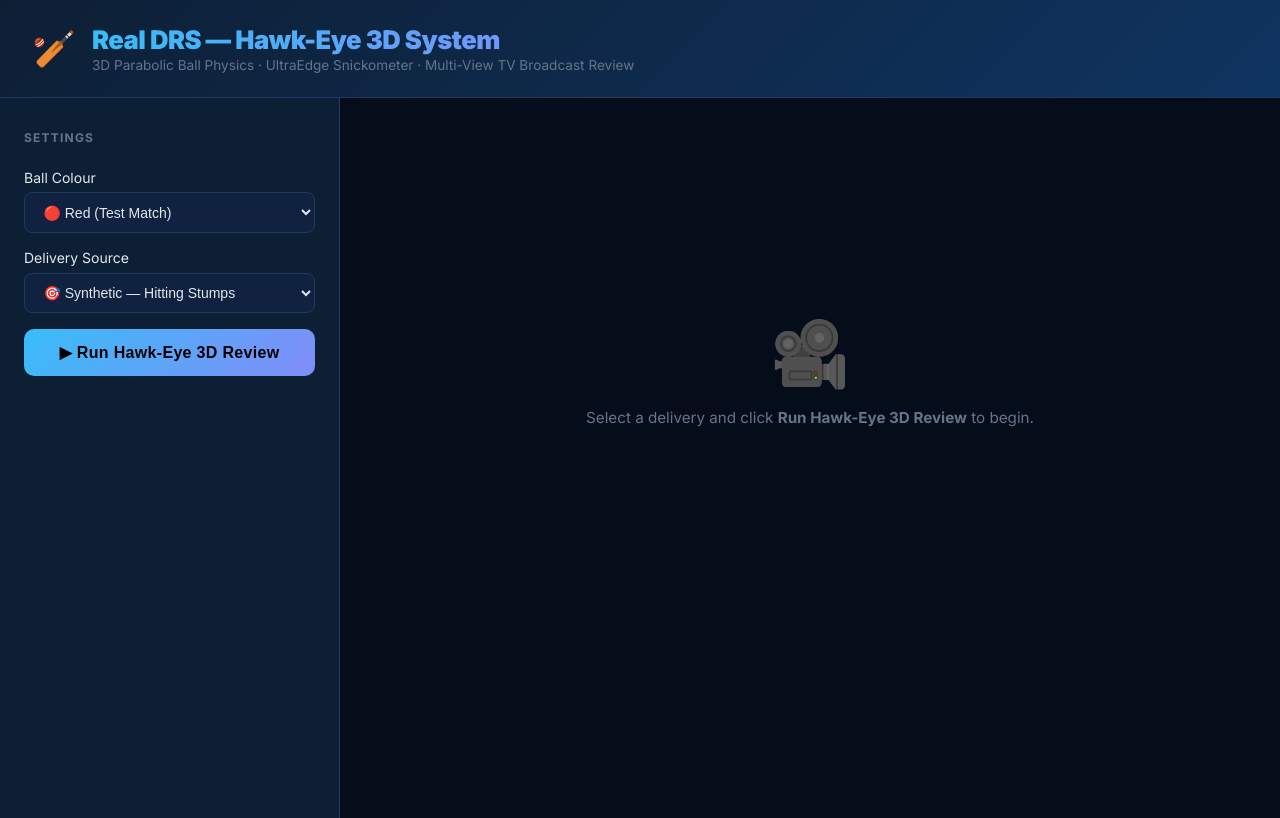
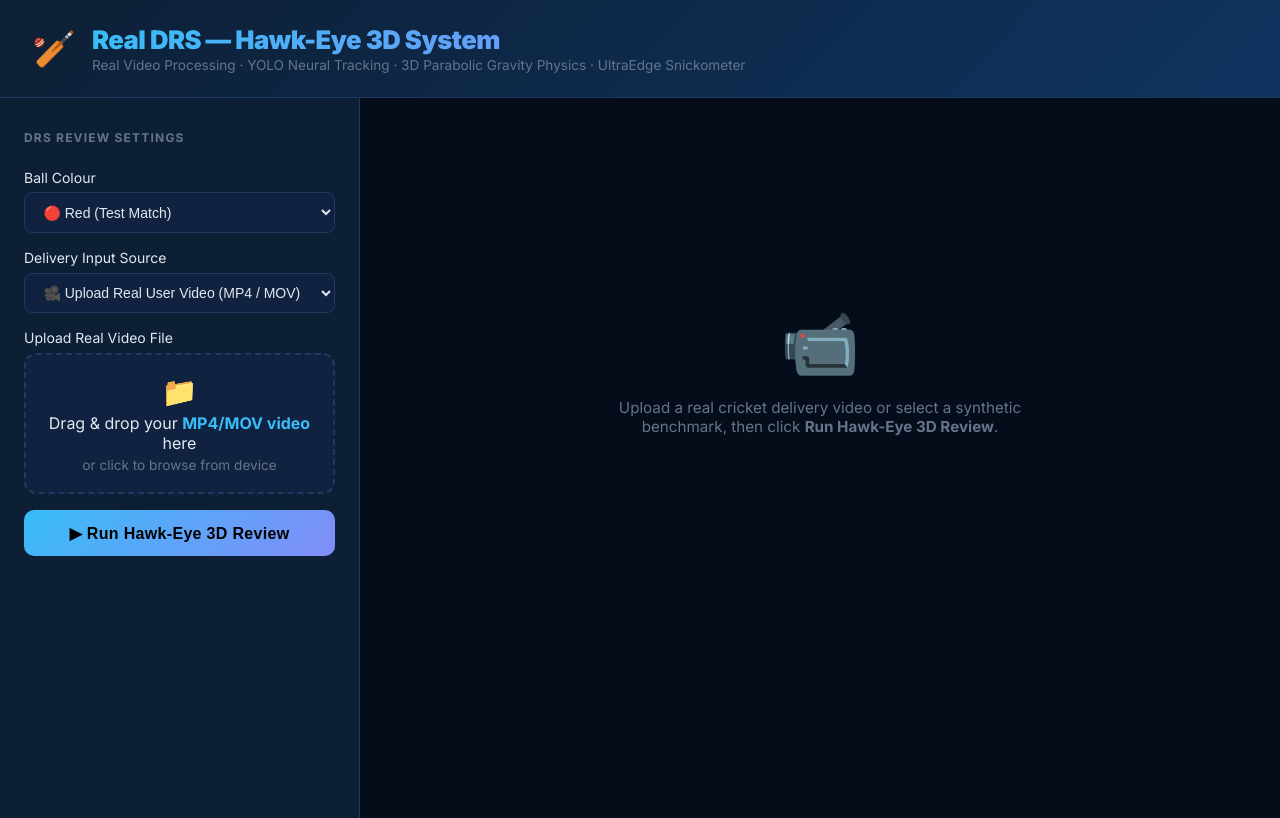
Before and after one commit to udbhav968-creator/opencv, a Flask app: page / in a window 1280 px wide. Run offline with Flask 3, Linux system fonts and the light colour scheme; parts of the project's set-up code (start-up, migrations or seed data) failed here and were passed over.

Commit message:
feat: enhance real video processing with resolution scaling, Drag & Drop uploader, video preview, and Pink ball support

```diff
--- a/templates/index.html
+++ b/templates/index.html
@@ -3,12 +3,12 @@
 <head>
   <meta charset="UTF-8" />
   <meta name="viewport" content="width=device-width, initial-scale=1.0" />
-  <title>Real DRS — Hawk-Eye 3D Decision Review System</title>
-  <meta name="description" content="Official Real-Level DRS Hawk-Eye 3D Cricket Ball Tracking, 3D Physics Height Clearance, and UltraEdge Snickometer Simulation." />
+  <title>Real DRS — Hawk-Eye 3D System (Real Video & AI Engine)</title>
+  <meta name="description" content="Official ICC Pro Real-Level DRS Hawk-Eye 3D Cricket Ball Tracking, Real Video Processing, 3D Physics Height Clearance, and UltraEdge Snickometer Simulation." />
   <link rel="preconnect" href="https://fonts.googleapis.com" />
   <link href="https://fonts.googleapis.com/css2?family=Inter:wght@300;400;500;600;700;900&display=swap" rel="stylesheet" />
   <style>
-    /* ── Reset & Tokens ── */
+    /* ── Reset & Design System ── */
     *, *::before, *::after { box-sizing: border-box; margin: 0; padding: 0; }
 
     :root {
@@ -21,6 +21,7 @@
       --green:     #22c55e;
       --red:       #ef4444;
       --yellow:    #facc15;
+      --pink:      #ec4899;
       --text:      #e2e8f0;
       --muted:     #64748b;
       --radius:    14px;
@@ -56,7 +57,7 @@
     /* ── Layout ── */
     .layout {
       display: grid;
-      grid-template-columns: 340px 1fr;
+      grid-template-columns: 360px 1fr;
       gap: 0;
       min-height: calc(100vh - 80px);
     }
@@ -85,7 +86,32 @@
     }
     select:focus { outline: 2px solid var(--accent); }
 
-    #fileGroup { display: none; }
+    /* Drag and Drop Dropzone */
+    .dropzone {
+      border: 2px dashed var(--border);
+      background: var(--card);
+      border-radius: 12px;
+      padding: 1.2rem 1rem;
+      text-align: center;
+      cursor: pointer;
+      transition: border-color .2s, background .2s;
+    }
+    .dropzone:hover, .dropzone.dragover {
+      border-color: var(--accent);
+      background: rgba(56, 189, 248, 0.05);
+    }
+    .dropzone p { font-size: 0.85rem; color: var(--muted); margin-top: 4px; }
+    .dropzone strong { color: var(--accent); }
+
+    #videoPreviewContainer {
+      display: none;
+      margin-top: 0.8rem;
+      border-radius: 8px;
+      overflow: hidden;
+      border: 1px solid var(--border);
+    }
+    #inputVideoPreview { width: 100%; display: block; max-height: 180px; background: #000; }
+    #videoMeta { font-size: 0.75rem; color: var(--muted); padding: 0.5rem; background: var(--card); }
 
     .btn-primary {
       width: 100%;
@@ -119,9 +145,9 @@
     #loading p { color: var(--muted); font-size: .95rem; }
 
     /* ── Placeholder ── */
-    #placeholder { display: flex; flex-direction: column; align-items: center; justify-content: center; height: 60vh; gap: 1rem; }
+    #placeholder { display: flex; flex-direction: column; align-items: center; justify-content: center; height: 60vh; gap: 1rem; text-align: center; }
     #placeholder .icon { font-size: 4rem; }
-    #placeholder p { color: var(--muted); font-size: .95rem; }
+    #placeholder p { color: var(--muted); font-size: .95rem; max-width: 480px; }
 
     /* ── Results ── */
     #results { display: none; }
@@ -213,7 +239,7 @@
   <div class="logo">🏏</div>
   <div>
     <h1>Real DRS — Hawk-Eye 3D System</h1>
-    <p>3D Parabolic Ball Physics · UltraEdge Snickometer · Multi-View TV Broadcast Review</p>
+    <p>Real Video Processing · YOLO Neural Tracking · 3D Parabolic Gravity Physics · UltraEdge Snickometer</p>
   </div>
 </header>
 
@@ -222,7 +248,7 @@
   <!-- ── Sidebar ── -->
   <aside class="sidebar">
     <div>
-      <h2>Settings</h2>
+      <h2>DRS Review Settings</h2>
     </div>
 
     <form id="drsForm">
@@ -231,22 +257,33 @@
         <select id="colorSelect" name="color">
           <option value="red">🔴 Red (Test Match)</option>
           <option value="white">⚪ White (Limited Overs)</option>
+          <option value="pink">🩷 Pink (Day-Night Test)</option>
         </select>
       </div>
 
       <div style="margin-bottom:1rem">
-        <label for="actionSelect">Delivery Source</label>
+        <label for="actionSelect">Delivery Input Source</label>
         <select id="actionSelect" name="action">
+          <option value="upload">🎥 Upload Real User Video (MP4 / MOV)</option>
           <option value="synthetic_hitting">🎯 Synthetic — Hitting Stumps</option>
           <option value="synthetic_missing">❌ Synthetic — Missing Stumps</option>
           <option value="synthetic_umpires_call">🟡 Synthetic — Umpire's Call</option>
-          <option value="upload">📁 Upload Your Video</option>
         </select>
       </div>
 
       <div id="fileGroup" style="margin-bottom:1rem">
-        <label for="videoFile">MP4 Video File</label>
-        <input type="file" id="videoFile" name="video" accept="video/mp4" />
+        <label>Upload Real Video File</label>
+        <div class="dropzone" id="dropzone">
+          <div style="font-size: 1.8rem; margin-bottom: 4px;">📁</div>
+          <div>Drag & drop your <strong>MP4/MOV video</strong> here</div>
+          <p>or click to browse from device</p>
+          <input type="file" id="videoFile" name="video" accept="video/mp4,video/quicktime,video/x-msvideo" style="display:none;" />
+        </div>
+
+        <div id="videoPreviewContainer">
+          <video id="inputVideoPreview" controls preload="metadata"></video>
+          <div id="videoMeta">File: <span id="metaName">—</span></div>
+        </div>
       </div>
 
       <button class="btn-primary" id="submitBtn" type="submit">▶ Run Hawk-Eye 3D Review</button>
@@ -267,13 +304,13 @@
   <main class="main">
 
     <div id="placeholder">
-      <div class="icon">🎥</div>
-      <p>Select a delivery and click <strong>Run Hawk-Eye 3D Review</strong> to begin.</p>
+      <div class="icon">📹</div>
+      <p>Upload a real cricket delivery video or select a synthetic benchmark, then click <strong>Run Hawk-Eye 3D Review</strong>.</p>
     </div>
 
     <div id="loading">
       <div class="spinner"></div>
-      <p>Computing 3D Gravity Physics · Rendering UltraEdge Oscilloscope · Building Hawk-Eye Graphic…</p>
+      <p id="loadingMsg">Running Neural YOLO Ball Tracking · 3D Gravity Physics · UltraEdge Oscilloscope…</p>
     </div>
 
     <div id="results">
@@ -358,17 +395,65 @@
 </div>
 
 <script>
-  // ── Counters ──
+  // ── Session Counters ──
   const sess = { OUT: 0, 'NOT OUT': 0, "UMPIRE'S CALL": 0 };
 
-  // ── Show/hide file input ──
-  const actionSel = document.getElementById('actionSelect');
-  const fileGroup = document.getElementById('fileGroup');
-  actionSel.addEventListener('change', () => {
+  // ── DOM Elements ──
+  const actionSel       = document.getElementById('actionSelect');
+  const fileGroup       = document.getElementById('fileGroup');
+  const dropzone        = document.getElementById('dropzone');
+  const videoInput      = document.getElementById('videoFile');
+  const previewContainer= document.getElementById('videoPreviewContainer');
+  const inputPreview    = document.getElementById('inputVideoPreview');
+  const metaName        = document.getElementById('metaName');
+
+  // Toggle file upload group
+  function toggleFileGroup() {
     fileGroup.style.display = actionSel.value === 'upload' ? 'block' : 'none';
+  }
+  actionSel.addEventListener('change', toggleFileGroup);
+  toggleFileGroup();
+
+  // Dropzone drag & drop handlers
+  dropzone.addEventListener('click', () => videoInput.click());
+
+  ['dragenter', 'dragover'].forEach(name => {
+    dropzone.addEventListener(name, (e) => {
+      e.preventDefault();
+      dropzone.classList.add('dragover');
+    });
   });
 
-  // ── Form submit ──
+  ['dragleave', 'drop'].forEach(name => {
+    dropzone.addEventListener(name, (e) => {
+      e.preventDefault();
+      dropzone.classList.remove('dragover');
+    });
+  });
+
+  dropzone.addEventListener('drop', (e) => {
+    const files = e.dataTransfer.files;
+    if (files.length > 0) {
+      videoInput.files = files;
+      handleFileSelected(files[0]);
+    }
+  });
+
+  videoInput.addEventListener('change', (e) => {
+    if (e.target.files.length > 0) {
+      handleFileSelected(e.target.files[0]);
+    }
+  });
+
+  function handleFileSelected(file) {
+    if (!file) return;
+    metaName.textContent = `${file.name} (${(file.size / (1024 * 1024)).toFixed(2)} MB)`;
+    const fileURL = URL.createObjectURL(file);
+    inputPreview.src = fileURL;
+    previewContainer.style.display = 'block';
+  }
+
+  // Form submit
   const form      = document.getElementById('drsForm');
   const submitBtn = document.getElementById('submitBtn');
   const loading   = document.getElementById('loading');
@@ -377,6 +462,12 @@
 
   form.addEventListener('submit', async (e) => {
     e.preventDefault();
+
+    if (actionSel.value === 'upload' && (!videoInput.files || videoInput.files.length === 0)) {
+      alert('Please select or drag & drop a real MP4 video file to review.');
+      return;
+    }
+
     submitBtn.disabled = true;
     ph.style.display      = 'none';
     results.style.display = 'none';
@@ -412,7 +503,7 @@
     document.getElementById('verdictText').textContent = fc;
 
     // ── Zone stats ──
-    const fmt = s => s.replace('_', ' ');
+    const fmt = s => (s || '').replace(/_/g, ' ');
     document.getElementById('statPitching').textContent = fmt(data.pitching_zone);
     document.getElementById('statImpact').textContent   = fmt(data.impact_zone);
     document.getElementById('statWickets').textContent  = fmt(data.wicket_verdict);
```
Also changed, not shown: drs_opencv/ball_detector.py (+43 -30 lines).
